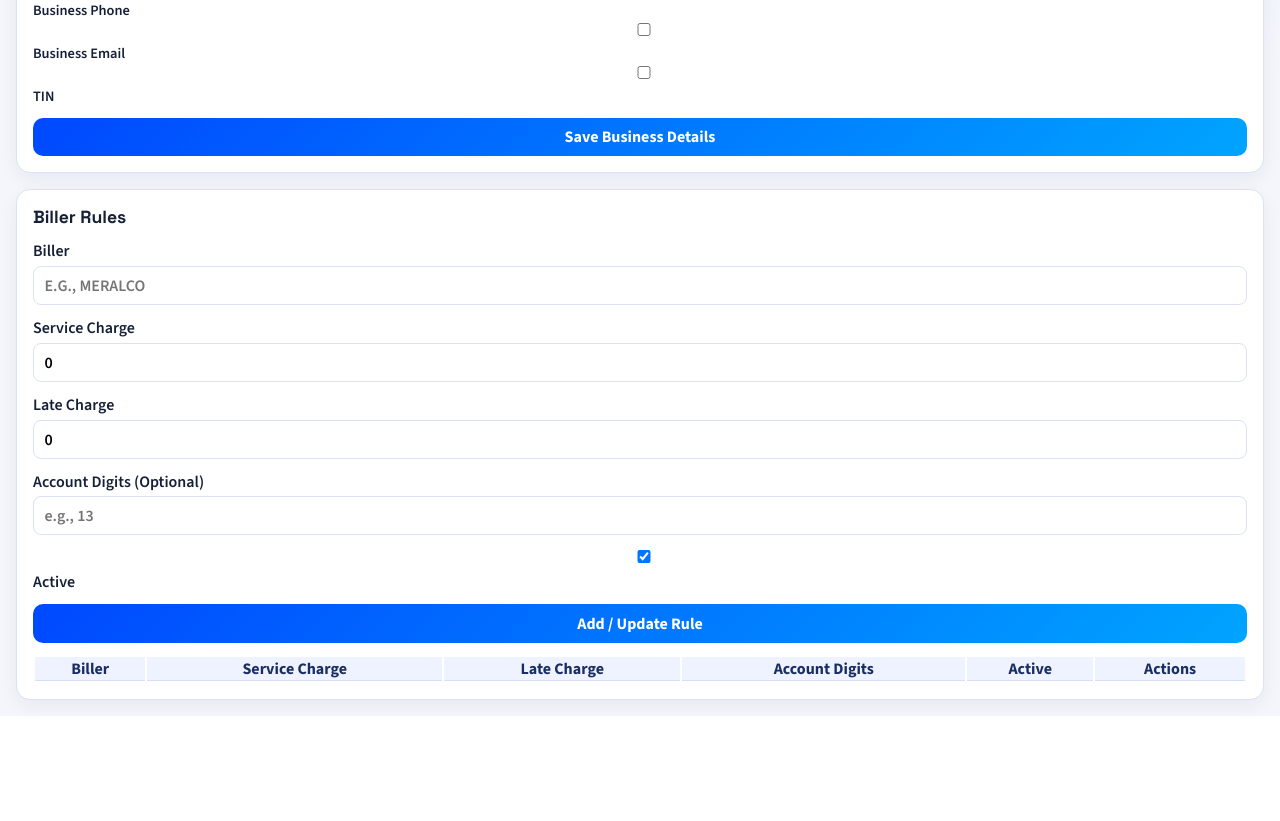
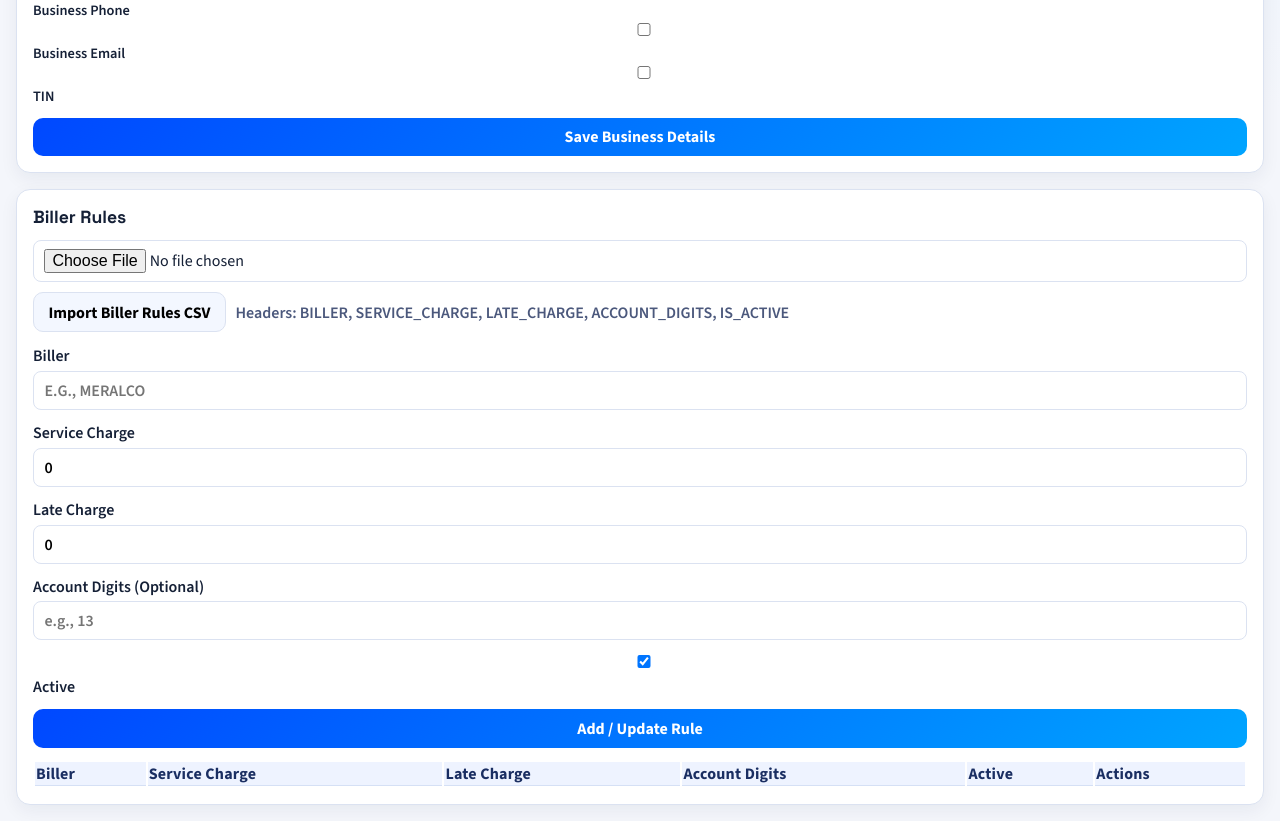
Before and after one commit to gkate78/bps, a FastAPI app: template app/templates/admin_settings.html in a window 1280 px wide. Shown: the part 833-1654 px from the top of the page. Before the commit the page ends 1549 px from the top, so only its background shows below. Run offline with FastAPI, Linux system fonts and the light colour scheme; the template is opened without the code that fills it, so the values that code supplies are empty; some libraries are stand-ins or nearby versions.

Commit message:
Add customer bills view and biller rules CSV import
Made-with: Cursor

```diff
--- a/app/routes/bill_routes.py
+++ b/app/routes/bill_routes.py
@@ -1,5 +1,8 @@
+import csv
+import io
 from datetime import date, datetime
 from typing import Optional
+from urllib.parse import quote_plus
 
 from fastapi import APIRouter, Depends, File, Form, HTTPException, Query, Request, UploadFile
 from fastapi.responses import HTMLResponse, RedirectResponse
@@ -464,6 +467,86 @@ async def upsert_biller_rule(
     return RedirectResponse(url="/admin/settings?success=Biller+rule+saved", status_code=303)
 
 
+@router.post("/admin/settings/biller-rules/import-csv", include_in_schema=False)
+async def import_biller_rules_csv(
+    file: UploadFile = File(...),
+    db: AsyncSession = Depends(get_db),
+    _: UserAccount = Depends(require_admin),
+):
+    if not file.filename or not file.filename.lower().endswith(".csv"):
+        return RedirectResponse(url="/admin/settings?error=Please+upload+a+CSV+file", status_code=303)
+
+    content = (await file.read()).decode("utf-8-sig", errors="ignore")
+    reader = csv.DictReader(io.StringIO(content))
+    if not reader.fieldnames:
+        return RedirectResponse(url="/admin/settings?error=CSV+is+empty+or+invalid", status_code=303)
+
+    created = 0
+    updated = 0
+    skipped = 0
+
+    def _parse_float(value: Optional[str]) -> Optional[float]:
+        raw = str(value or "").strip()
+        if raw == "":
+            return 0.0
+        try:
+            return round(float(raw), 2)
+        except ValueError:
+            return None
+
+    def _parse_active(value: Optional[str]) -> bool:
+        raw = str(value or "").strip().lower()
+        if raw == "":
+            return True
+        return raw in {"1", "true", "yes", "y", "active"}
+
+    for row in reader:
+        biller = str(row.get("BILLER") or "").strip().upper()
+        if not biller:
+            skipped += 1
+            continue
+
+        service_charge = _parse_float(row.get("SERVICE_CHARGE"))
+        late_charge = _parse_float(row.get("LATE_CHARGE"))
+        if service_charge is None or late_charge is None or service_charge < 0 or late_charge < 0:
+            skipped += 1
+            continue
+
+        raw_digits = str(row.get("ACCOUNT_DIGITS") or "").strip()
+        account_digits: Optional[int] = None
+        if raw_digits:
+            if not raw_digits.isdigit() or int(raw_digits) <= 0:
+                skipped += 1
+                continue
+            account_digits = int(raw_digits)
+
+        is_active = _parse_active(row.get("IS_ACTIVE"))
+
+        existing = await db.execute(select(BillerRule).where(BillerRule.biller == biller))
+        rule = existing.scalar_one_or_none()
+        if rule is None:
+            rule = BillerRule(
+                biller=biller,
+                service_charge=service_charge,
+                late_charge=late_charge,
+                account_digits=account_digits,
+                is_active=is_active,
+            )
+            created += 1
+        else:
+            rule.service_charge = service_charge
+            rule.late_charge = late_charge
+            rule.account_digits = account_digits
+            rule.is_active = is_active
+            rule.updated_at = datetime.utcnow()
+            updated += 1
+        db.add(rule)
+
+    await db.commit()
+    message = quote_plus(f"Biller rules import done: created={created}, updated={updated}, skipped={skipped}")
+    return RedirectResponse(url=f"/admin/settings?success={message}", status_code=303)
+
+
 @router.post("/admin/settings/biller-rules/{rule_id}/delete", include_in_schema=False)
 async def delete_biller_rule(
     rule_id: int,
--- a/app/static/css/app.css
+++ b/app/static/css/app.css
@@ -347,6 +347,44 @@ input[readonly] {
     text-transform: none;
 }
 
+table thead th,
+table tbody td {
+    text-align: left;
+    vertical-align: middle;
+}
+
+.display thead th {
+    letter-spacing: 0.2px;
+}
+
+/* Admin records table alignment (data cells) */
+#recordsTable tbody td:nth-child(1),
+#recordsTable tbody td:nth-child(7),
+#recordsTable tbody td:nth-child(8),
+#recordsTable tbody td:nth-child(10) {
+    text-align: center;
+}
+#recordsTable tbody td:nth-child(6) {
+    text-align: right;
+}
+
+/* Audit log and users table alignment (data cells) */
+#auditTable tbody td:nth-child(6),
+#auditTable tbody td:nth-child(7),
+#usersTable tbody td:nth-child(1),
+#usersTable tbody td:nth-child(4),
+#usersTable tbody td:nth-child(5) {
+    text-align: center;
+}
+
+/* Customer bills table alignment (data cells) */
+.customer-bills-table tbody td:nth-child(3) {
+    text-align: right;
+}
+.customer-bills-table tbody td:nth-child(4) {
+    text-align: center;
+}
+
 .mono {
     font-family: ui-monospace, SFMono-Regular, Menlo, Consolas, "Liberation Mono", monospace;
     letter-spacing: 0.2px;
--- a/app/templates/admin_settings.html
+++ b/app/templates/admin_settings.html
@@ -63,6 +63,11 @@
     <div class="panel-head">
         <h2>Biller Rules</h2>
     </div>
+    <form method="post" action="/admin/settings/biller-rules/import-csv" class="inline-form" enctype="multipart/form-data" style="margin-bottom:0.8rem;">
+        <input type="file" name="file" accept=".csv" required>
+        <button type="submit" class="btn btn-secondary">Import Biller Rules CSV</button>
+        <span class="status-text">Headers: BILLER, SERVICE_CHARGE, LATE_CHARGE, ACCOUNT_DIGITS, IS_ACTIVE</span>
+    </form>
     <form method="post" action="/admin/settings/biller-rules" class="auth-form">
         <label>Biller
             <input type="text" name="biller" required maxlength="120" placeholder="e.g., MERALCO">
--- /dev/null
+++ b/sample_biller_rules.csv
@@ -0,0 +1,5 @@
+BILLER,SERVICE_CHARGE,LATE_CHARGE,ACCOUNT_DIGITS,IS_ACTIVE
+MERALCO,15,35,10,1
+PLDT FIBER,25,0,9,1
+CONVERGE,25,0,13,1
+BAYANTEL,25,0,10,1
```
Also changed, not shown: app/routes/auth_routes.py (+27 -1 lines), app/templates/customer_dashboard.html (+43 -1 lines).
